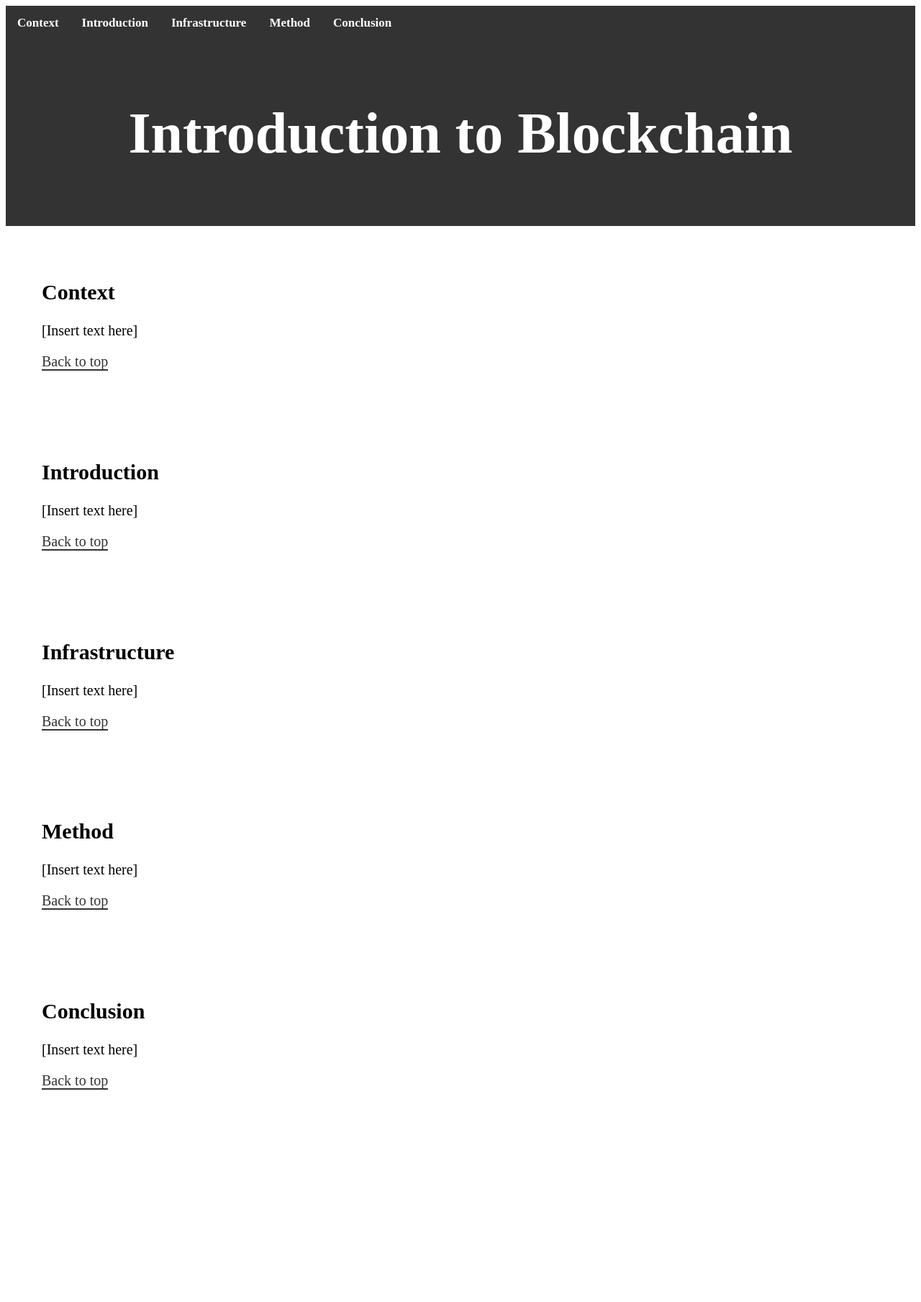
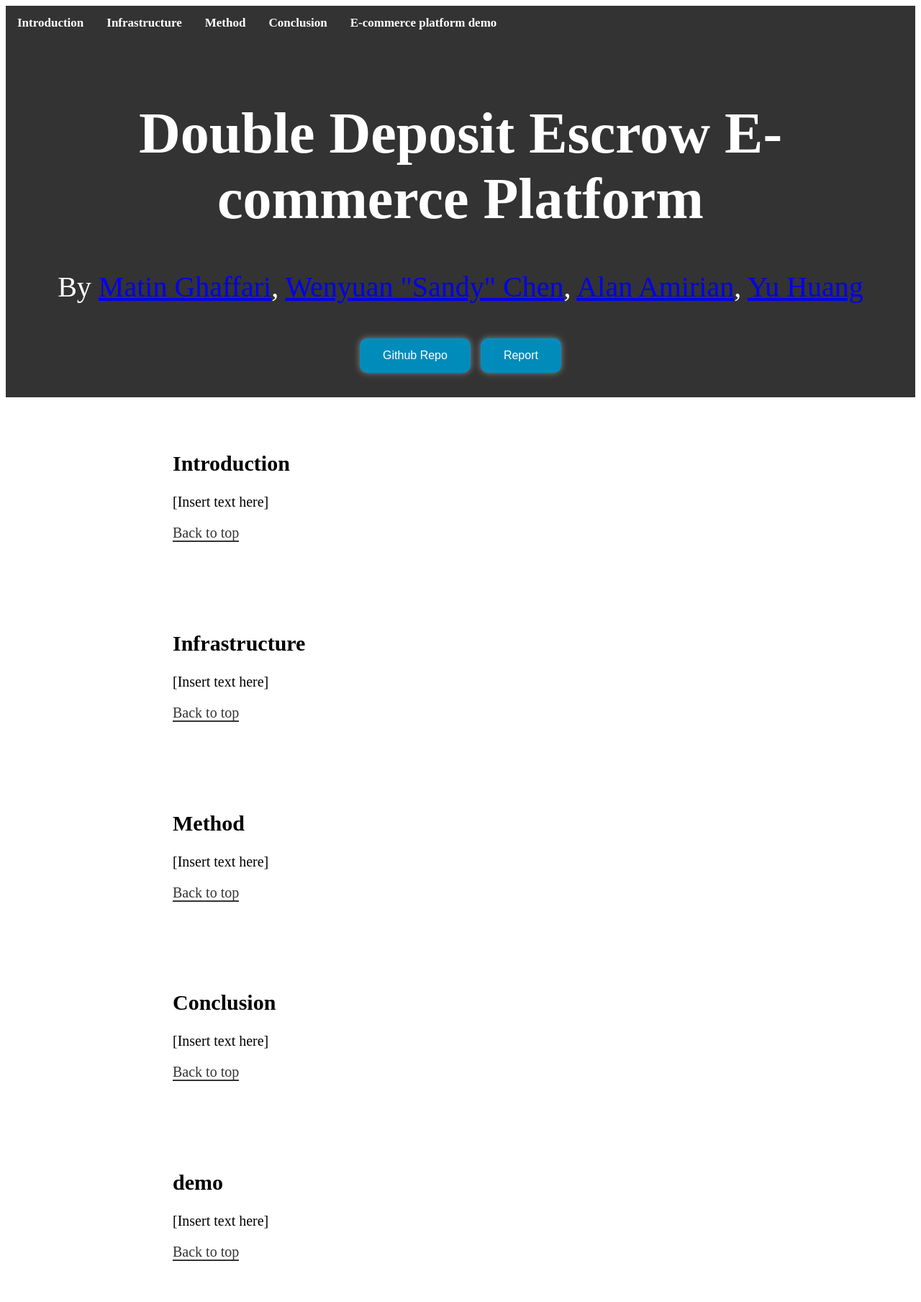
Before and after one commit to WenyuanChen1326/WenyuanChen1326.github.io, a Jekyll site: the page index.html, which Jekyll copies as it is, in a window 1280 px wide. Shown: the whole page at 72% size. Built offline with Jekyll 4.4.1, drawn with Linux system fonts in a browser that asks for light colours; before the commit the page ends 1571 px from its top, so only the background shows below that.

Commit message:
update index.html

```diff
--- a/index.html
+++ b/index.html
@@ -1,7 +1,7 @@
 <!DOCTYPE html>
 <html>
 <head>
-	<title>Introduction to Blockchain</title>
+	<title>Double Deposit Escrow E-commerce Platform</title>
 	<style>
 		/* Styling for navigation bar */
 		nav {
@@ -47,6 +47,9 @@
 			padding: 50px;
 			font-size: 20px;
 			animation: slideIn 1s ease-in;
+			max-width: 800px;
+			margin: 0 auto;
+			text-align: justify;
 		}
 
 		/* Animation for sections */
@@ -66,27 +69,65 @@
 		section a:hover {
 			border-bottom: 2px solid #4CAF50;
 		}
+
+		Styling for author
+		 footer {
+			margin-top: 50px;
+			text-align: center;
+			font-size: 14px;
+			color: #666;
+			animation: fadeIn 2s ease-in;
+		}
+
+		/* Animation for author */
+		@keyframes fadeIn {
+			from { opacity: 0; }
+			to { opacity: 1; }
+		}
+		button {
+			background-color: #008CBA;
+			border: none;
+			color: white;
+			padding: 15px 32px;
+			text-align: center;
+			text-decoration: none;
+			display: inline-block;
+			font-size: 16px;
+			margin: 4px 2px;
+			cursor: pointer;
+			border-radius: 10px;
+			box-shadow: 0px 0px 10px #888;
+			transition: box-shadow 0.3s;
+		}
+
+		button:hover {
+			box-shadow: 0px 0px 20px #888;
+		}
 	</style>
+
 </head>
 <body>
 
 	<nav>
-		<a href="#context">Context</a>
 		<a href="#introduction">Introduction</a>
 		<a href="#infrastructure">Infrastructure</a>
 		<a href="#method">Method</a>
 		<a href="#conclusion">Conclusion</a>
+		<a href="#demo">E-commerce platform demo</a>
 	</nav>
 
 	<header>
-		<h1>Introduction to Blockchain</h1>
+		<h1>Double Deposit Escrow E-commerce Platform</h1>
+		<p>By <span title="Click to email"><a href="mghaffari@ucsd.edu">Matin Ghaffari</a></span>,
+			<span title="Click to email"><a href="w6chen@ucsd.edu">Wenyuan "Sandy" Chen</a></span>,
+			<span title="Click to email"><a href="aeamiria@ucsd.edu">Alan Amirian</a></span>,
+			<span title="Click to email"><a href="yuh014@ucsd.edu">Yu Huang</a></span>
+		</p>
+		<button onclick="location.href='https://github.com/matin-g/Q2-DSC180B-A02'">Github Repo</button>
+		<button onclick="location.href='https://github.com/matin-g/DSC180a-Q1-final-code/blob/main/report.pdf'">Report</button>
+
+
 	</header>
-
-	<section id="context">
-		<h2>Context</h2>
-		<p>[Insert text here]</p>
-		<a href="#top">Back to top</a>
-	</section>
 
 	<section id="introduction">
 		<h2>Introduction</h2>
@@ -112,5 +153,8 @@
 		<a href="#top">Back to top</a>
 	</section>
 
-</body>
-</html>
+	<section id="demo">
+		<h2>demo</h2>
+		<p>[Insert text here]</p>
+		<a href="#top">Back to top</a>
+	</section>
```
